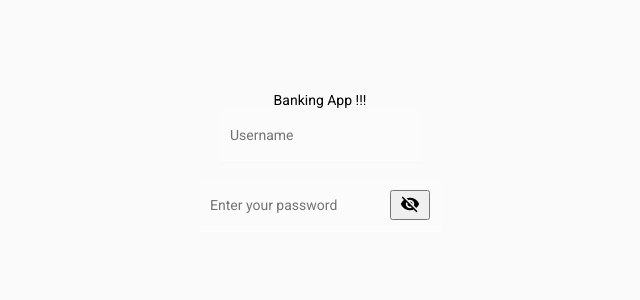
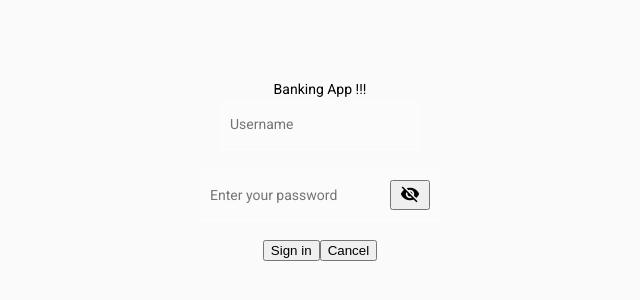
Before and after one commit to sakshidheer/your-bank, an Angular app: page / in a window 1280 px wide. Shown: the part 230-530 px from the top of the page, without its empty margins (320-960 px from the left). Built offline with nearby package versions, Linux system fonts and the light colour scheme.

Commit message:
Adding sign in and cancel button

```diff
--- a/src/app/login-screen/login-screen.component.html
+++ b/src/app/login-screen/login-screen.component.html
@@ -9,3 +9,7 @@
     <mat-icon>{{hide ? 'visibility_off' : 'visibility'}}</mat-icon>
   </button>
 </mat-form-field>
+<div>
+  <button mat-button color="primary">Sign in</button>
+  <button mat-button color="primary">Cancel</button>
+</div>
```
